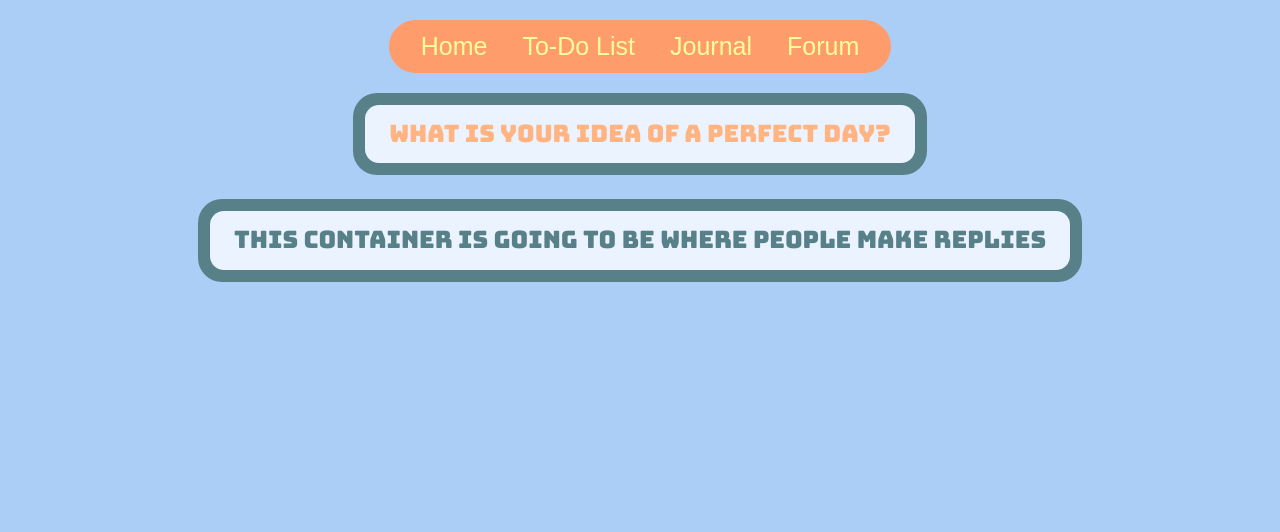
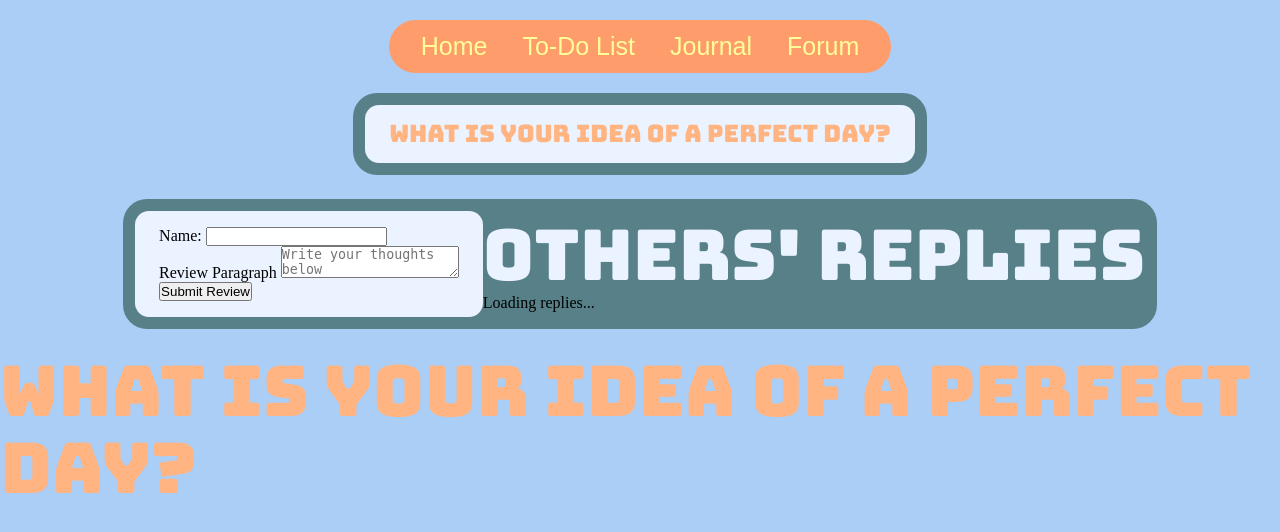
Before and after one commit to olivia-l-0803/Sunbeam-26, a Django app: template sunbeam/perfectDay/templates/forum.html in a window 1280 px wide. Shown: the top 532 px of the page. Run offline with Django 5.2, Linux system fonts and the light colour scheme; the template is opened without the code that fills it, so the values that code supplies are empty; some web fonts are replaced.

Commit message:
Commmit!!!!

```diff
--- a/sunbeam/perfectDay/static/css/forum.css
+++ b/sunbeam/perfectDay/static/css/forum.css
@@ -139,3 +139,42 @@
     margin: 0;
     line-height: 1.1;
 }
+
+/*load answers*/
+.main-container1 {
+    display: flex;
+    justify-content: center;
+    align-items: center;
+    width: 100%;
+}
+
+.content-wrapper1 {
+    display: inline-flex;
+    justify-content: center;
+    align-items: center;
+    padding: 12px;
+    margin-bottom: 24px;
+    background-color: var(--Teal-Color);
+    border-radius: 24px; /* Makes the outer container round */
+    box-sizing: border-box;
+}
+
+.DisplayContainer1 {
+    display: flex;
+    justify-content: center;
+    align-items: center;
+    padding: 16px 24px;
+    background-color: var(--Light-Blue-Color);
+    border-radius: 14px; /* Makes the inner container round (slightly smaller radius) */
+    box-sizing: border-box;
+}
+
+.DisplayContainer1 h1 {
+    color: var(--Teal-Color);
+    font-family: "Bungee", sans-serif;
+    font-weight: 200;
+    font-size: 24px;
+    font-style: normal;
+    margin: 0;
+    line-height: 1.1;
+}
--- a/sunbeam/perfectDay/templates/forum.html
+++ b/sunbeam/perfectDay/templates/forum.html
@@ -22,10 +22,43 @@
       </div>
     </div>
   </div>
+
+  <!-- The Answer Container-->
   <div class="main-container1">
     <div class="content-wrapper1">
       <div class="DisplayContainer1">
-        <h1>this container is going to be where people make replies</h1>
+        <form id="answerForm">
+          <div>
+                <label for="name">Name:</label>
+                <input type="text" id="Name" readonly>
+          </div>
+          <div>
+                <label for="answerText">Review Paragraph</label>
+                <textarea id="answerText" placeholder="Write your thoughts below" required></textarea>
+          </div>
+          <!-- Submission Button -->
+              <button type="submit">
+                <span class="button-text">Submit Review</span>
+              </button>
+
+              <!-- Error/Success Messages -->
+              <div id="statusMsg"></div>
+            </form>
+        </div>
+
+        <!-- New Live Reviews Display Section -->
+        <div id="reviewsDisplayContainer">
+            <h2>Others' Replies</h2>
+            <div id="answersList">Loading replies...</div>
+        </div>
+      </div>
+    </div>
+  </div>
+  <!-- Loads the replies -->
+  <div class="main-container3">
+    <div class="content-wrapper3">
+      <div class="DisplayContainer3">
+        <h1>What is your idea of a perfect day?</h1>
       </div>
     </div>
   </div>
```
Also changed, not shown: sunbeam/perfectDay/static/css/home.css (+19 -1 lines), sunbeam/perfectDay/static/css/todo.css (+25 -9 lines), sunbeam/perfectDay/static/js/todo.js (added, +9 -0 lines), sunbeam/perfectDay/templates/homepage.html (+8 -2 lines), sunbeam/perfectDay/templates/todo.html (+7 -3 lines), sunbeam/db.sqlite3, sunbeam/perfectDay/static/js/thing.js (deleted).
